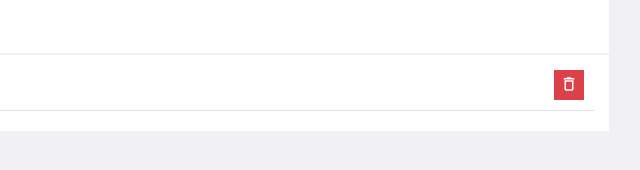
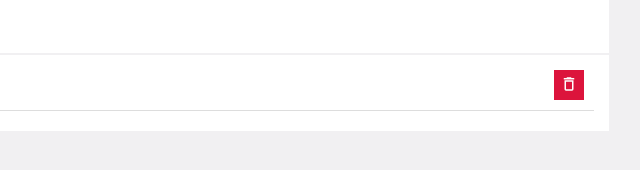
Before and after one commit to patrycja-i-lesniak/to-do-list, a plain HTML site: page index.html in a window 1280 px wide. Both pictures are taken after typing "Sample" into the empty fields and a click on the button "Dodaj zadanie". Shown: the part 210-380 px from the top of the page, 421-1061 px from the left. Drawn offline with nearby package versions, Linux system fonts and the light colour scheme.

Commit message:
button-remove color changed

```diff
--- a/css/list.css
+++ b/css/list.css
@@ -28,5 +28,5 @@
 }
 
 .list__button--remove {
-  background-color:hsl(357, 69%, 56%)
+  background-color:crimson
 }
```
